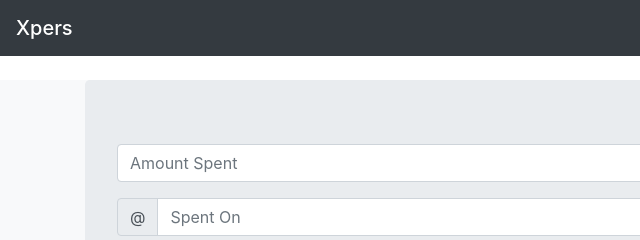
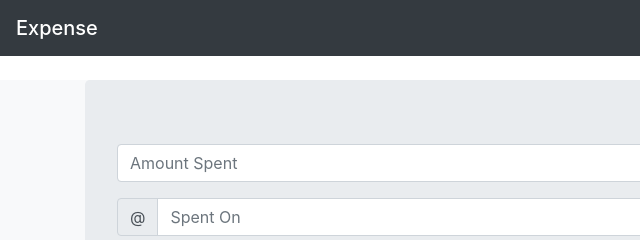
Before and after one commit to yshashanky/UIForExpenseCalci, a plain HTML site: page index.html in a window 1280 px wide. Shown: the top 240 px of the page, 0-640 px from the left. Drawn offline with nearby package versions, Linux system fonts and the light colour scheme.

Commit message:
Update index.html

```diff
--- a/index.html
+++ b/index.html
@@ -23,7 +23,7 @@
 </head>
 <body>
     <nav class="navbar navbar-dark bg-dark">
-        <span class="navbar-brand mb-0 h1">Xpers</span>
+        <span class="navbar-brand mb-0 h1">Expense</span>
         <span id="headingTotal" class="navbar-brand mb-0 h1">Xpers</span>
     </nav>
     <div class="container-fluid bg-light" style="min-height: 100vh">
```
